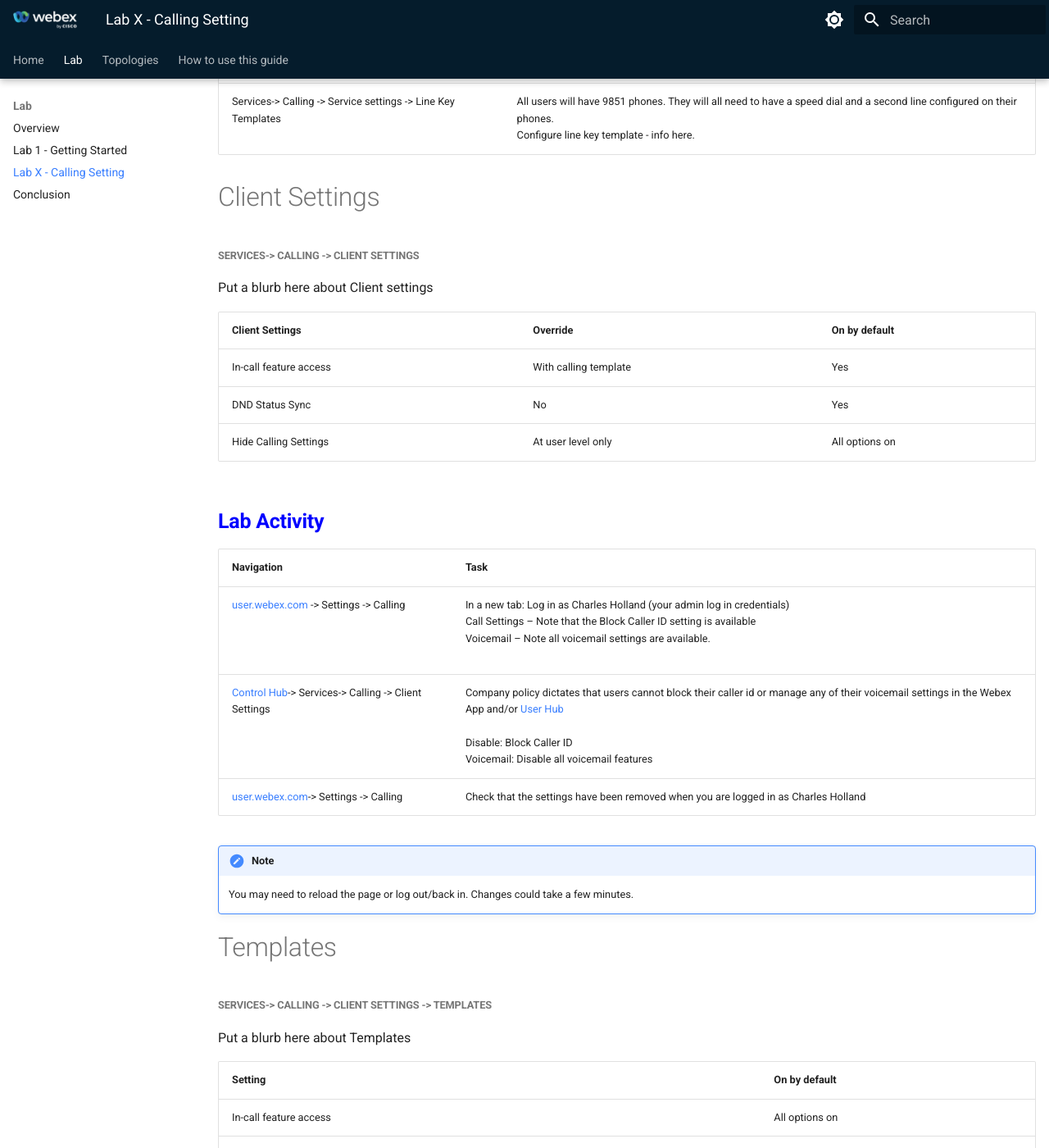
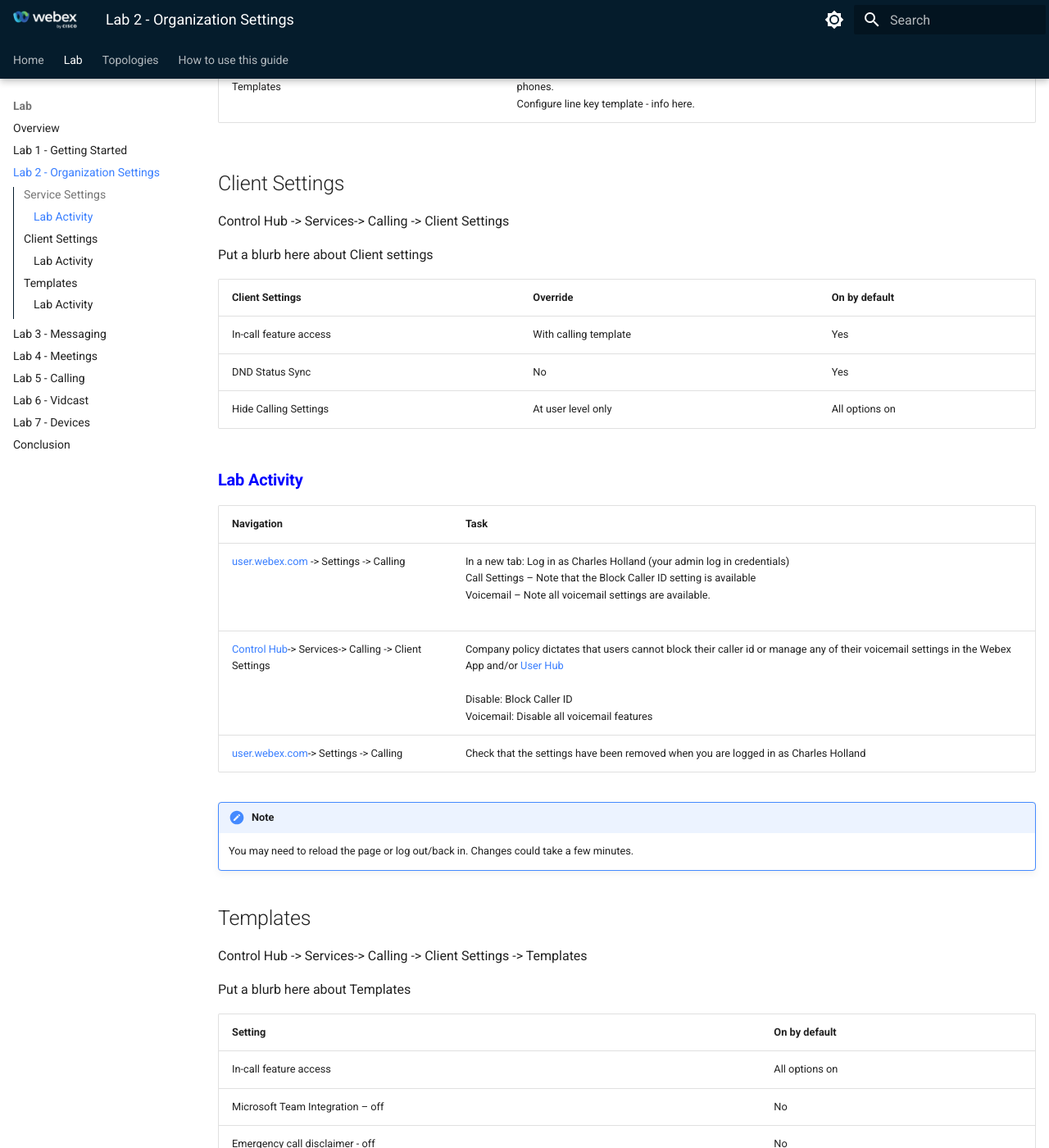
Before and after one commit to WebexCC-SA/LAB-1111, an MkDocs documentation site: the page built from docs/Lab2_Organization Settings.md, in a window 1280 px wide and 1400 px high, scrolled down 687 px. Shown: the whole window at 82% size. Built offline with MkDocs 1.6.1 and Material for MkDocs 9.7.7, drawn with Linux system fonts in a browser that asks for light colours; some of the changed lines change nothing that is shown; some of the changed text lies outside the part shown.

Commit message:
adding labs

```diff
--- a/docs/LabX_Calling_Settings .md
+++ b/docs/Lab2_Organization Settings.md
@@ -1,8 +1,9 @@
 # Lab X- Calling Settings
 
 
-#Service Settings
-#####Control Hub->Services-> Calling -> Service Settings
+##Service Settings
+Control Hub -> Services -> Calling -> Service Settings
+
 Put a blurb here about service settings
 
 | Service Settings| Can Override | On by Default |
@@ -11,14 +12,15 @@
 | Manage User Calling Data – point out a couple of simple things to edit in the bulk file | Yes, with CSV | N/A |
 | Device Line Key templates- Create line key for 9851 to use later when we add devices | With device template | N/A |
 
-##<span style="color:blue"><b>Lab Activity</span></b>
+###<span style="color:blue"><b>Lab Activity</span></b>
 |Control Hub Navigation|Task|
 | --- | --- |
 | Services-> Calling-> Service settings-> Voicemail | IT security policies dictate that voicemail passwords be reset at a regular interval.<br>Set the number of days after which passcode expires to 30 |
 |Services-> Calling -> Service settings -> Line Key Templates | All users will have 9851 phones. They will all need to have a speed dial and a second line configured on their phones. <br> Configure line key template - info here.|
 
-#Client Settings
-#####Services-> Calling -> Client Settings
+##Client Settings
+Control Hub -> Services-> Calling -> Client Settings
+
 Put a blurb here about Client settings
 
 | Client Settings | Override | On by default |
@@ -28,7 +30,7 @@
 | Hide Calling Settings | At user level only | All options on |
 
 
-##<span style="color:blue"><b>Lab Activity</span></b>
+###<span style="color:blue"><b>Lab Activity</span></b>
 
 | Navigation| Task |
 |---|---|
@@ -38,8 +40,9 @@
 !!! note
     You may need to reload the page or log out/back in. Changes could take a few minutes.
 
-#Templates
-#####Services-> Calling -> Client Settings -> Templates
+##Templates
+Control Hub -> Services-> Calling -> Client Settings -> Templates
+
 Put a blurb here about Templates
 
 | Setting| On by default |
@@ -48,7 +51,7 @@
 | Microsoft Team Integration – off | No |
 | Emergency call disclaimer - off | No |
 
-##<span style="color:blue"><b>Lab Activity</span></b>
+###<span style="color:blue"><b>Lab Activity</span></b>
 
 | Navigation| Task |
 |---|---|
--- /dev/null
+++ b/docs/Lab3_Messaging.md
@@ -0,0 +1,58 @@
+# Lab X- Calling Settings
+
+
+##Service Settings
+Control Hub -> Services -> Calling -> Service Settings
+
+Put a blurb here about service settings
+
+| Service Settings| Can Override | On by Default |
+|---|---|---|
+| Voicemail – defaults for voicemail forwarding/deletion/passcodes | No |Default Setting|
+| Manage User Calling Data – point out a couple of simple things to edit in the bulk file | Yes, with CSV | N/A |
+| Device Line Key templates- Create line key for 9851 to use later when we add devices | With device template | N/A |
+
+###<span style="color:blue"><b>Lab Activity</span></b>
+|Control Hub Navigation|Task|
+| --- | --- |
+| Services-> Calling-> Service settings-> Voicemail | IT security policies dictate that voicemail passwords be reset at a regular interval.<br>Set the number of days after which passcode expires to 30 |
+|Services-> Calling -> Service settings -> Line Key Templates | All users will have 9851 phones. They will all need to have a speed dial and a second line configured on their phones. <br> Configure line key template - info here.|
+
+##Client Settings
+Control Hub -> Services-> Calling -> Client Settings
+
+Put a blurb here about Client settings
+
+| Client Settings | Override | On by default |
+|---|---|---|
+| In-call feature access | With calling template | Yes |
+| DND Status Sync | No | Yes |
+| Hide Calling Settings | At user level only | All options on |
+
+
+###<span style="color:blue"><b>Lab Activity</span></b>
+
+| Navigation| Task |
+|---|---|
+|[user.webex.com](https://user.webex.com) -> Settings -> Calling| In a new tab: Log in as Charles Holland (your admin log in credentials)<br>Call Settings – Note that the Block Caller ID setting is available<br>Voicemail – Note all voicemail settings are available.<br> <br>|
+|[Control Hub](https://admin.webex.com)-> Services-> Calling -> Client Settings| Company policy dictates that users cannot block their caller id or manage any of their voicemail settings in the Webex App and/or [User Hub](https://user.webex.com)<br><br>Disable: Block Caller ID<br>Voicemail: Disable all voicemail features|
+|[user.webex.com](https://user.webex.com)-> Settings -> Calling|Check that the settings have been removed when you are logged in as Charles Holland
+!!! note
+    You may need to reload the page or log out/back in. Changes could take a few minutes.
+
+##Templates
+Control Hub -> Services-> Calling -> Client Settings -> Templates
+
+Put a blurb here about Templates
+
+| Setting| On by default |
+|---|---|
+| In-call feature access | All options on |
+| Microsoft Team Integration – off | No |
+| Emergency call disclaimer - off | No |
+
+###<span style="color:blue"><b>Lab Activity</span></b>
+
+| Navigation| Task |
+|---|---|
+| Control Hub->Services-> Calling-> Client settings-> Templates -> Create template | XYZ group should not be able to share content or request/give remote control of shared content.<ol><li>Template name: Disable Sharing</li><li>Disable<ol><li>Request remote control</li><li>Give remote control</li><li>Screen sharing</li></ol></li><li>Apply template to XYZ group</li></ol>
--- /dev/null
+++ b/docs/Lab4_Meetings.md
@@ -0,0 +1,58 @@
+# Lab X- Calling Settings
+
+
+##Service Settings
+Control Hub -> Services -> Calling -> Service Settings
+
+Put a blurb here about service settings
+
+| Service Settings| Can Override | On by Default |
+|---|---|---|
+| Voicemail – defaults for voicemail forwarding/deletion/passcodes | No |Default Setting|
+| Manage User Calling Data – point out a couple of simple things to edit in the bulk file | Yes, with CSV | N/A |
+| Device Line Key templates- Create line key for 9851 to use later when we add devices | With device template | N/A |
+
+###<span style="color:blue"><b>Lab Activity</span></b>
+|Control Hub Navigation|Task|
+| --- | --- |
+| Services-> Calling-> Service settings-> Voicemail | IT security policies dictate that voicemail passwords be reset at a regular interval.<br>Set the number of days after which passcode expires to 30 |
+|Services-> Calling -> Service settings -> Line Key Templates | All users will have 9851 phones. They will all need to have a speed dial and a second line configured on their phones. <br> Configure line key template - info here.|
+
+##Client Settings
+Control Hub -> Services-> Calling -> Client Settings
+
+Put a blurb here about Client settings
+
+| Client Settings | Override | On by default |
+|---|---|---|
+| In-call feature access | With calling template | Yes |
+| DND Status Sync | No | Yes |
+| Hide Calling Settings | At user level only | All options on |
+
+
+###<span style="color:blue"><b>Lab Activity</span></b>
+
+| Navigation| Task |
+|---|---|
+|[user.webex.com](https://user.webex.com) -> Settings -> Calling| In a new tab: Log in as Charles Holland (your admin log in credentials)<br>Call Settings – Note that the Block Caller ID setting is available<br>Voicemail – Note all voicemail settings are available.<br> <br>|
+|[Control Hub](https://admin.webex.com)-> Services-> Calling -> Client Settings| Company policy dictates that users cannot block their caller id or manage any of their voicemail settings in the Webex App and/or [User Hub](https://user.webex.com)<br><br>Disable: Block Caller ID<br>Voicemail: Disable all voicemail features|
+|[user.webex.com](https://user.webex.com)-> Settings -> Calling|Check that the settings have been removed when you are logged in as Charles Holland
+!!! note
+    You may need to reload the page or log out/back in. Changes could take a few minutes.
+
+##Templates
+Control Hub -> Services-> Calling -> Client Settings -> Templates
+
+Put a blurb here about Templates
+
+| Setting| On by default |
+|---|---|
+| In-call feature access | All options on |
+| Microsoft Team Integration – off | No |
+| Emergency call disclaimer - off | No |
+
+###<span style="color:blue"><b>Lab Activity</span></b>
+
+| Navigation| Task |
+|---|---|
+| Control Hub->Services-> Calling-> Client settings-> Templates -> Create template | XYZ group should not be able to share content or request/give remote control of shared content.<ol><li>Template name: Disable Sharing</li><li>Disable<ol><li>Request remote control</li><li>Give remote control</li><li>Screen sharing</li></ol></li><li>Apply template to XYZ group</li></ol>
--- /dev/null
+++ b/docs/Lab5_Calling.md
@@ -0,0 +1,58 @@
+# Lab X- Calling Settings
+
+
+##Service Settings
+Control Hub -> Services -> Calling -> Service Settings
+
+Put a blurb here about service settings
+
+| Service Settings| Can Override | On by Default |
+|---|---|---|
+| Voicemail – defaults for voicemail forwarding/deletion/passcodes | No |Default Setting|
+| Manage User Calling Data – point out a couple of simple things to edit in the bulk file | Yes, with CSV | N/A |
+| Device Line Key templates- Create line key for 9851 to use later when we add devices | With device template | N/A |
+
+###<span style="color:blue"><b>Lab Activity</span></b>
+|Control Hub Navigation|Task|
+| --- | --- |
+| Services-> Calling-> Service settings-> Voicemail | IT security policies dictate that voicemail passwords be reset at a regular interval.<br>Set the number of days after which passcode expires to 30 |
+|Services-> Calling -> Service settings -> Line Key Templates | All users will have 9851 phones. They will all need to have a speed dial and a second line configured on their phones. <br> Configure line key template - info here.|
+
+##Client Settings
+Control Hub -> Services-> Calling -> Client Settings
+
+Put a blurb here about Client settings
+
+| Client Settings | Override | On by default |
+|---|---|---|
+| In-call feature access | With calling template | Yes |
+| DND Status Sync | No | Yes |
+| Hide Calling Settings | At user level only | All options on |
+
+
+###<span style="color:blue"><b>Lab Activity</span></b>
+
+| Navigation| Task |
+|---|---|
+|[user.webex.com](https://user.webex.com) -> Settings -> Calling| In a new tab: Log in as Charles Holland (your admin log in credentials)<br>Call Settings – Note that the Block Caller ID setting is available<br>Voicemail – Note all voicemail settings are available.<br> <br>|
+|[Control Hub](https://admin.webex.com)-> Services-> Calling -> Client Settings| Company policy dictates that users cannot block their caller id or manage any of their voicemail settings in the Webex App and/or [User Hub](https://user.webex.com)<br><br>Disable: Block Caller ID<br>Voicemail: Disable all voicemail features|
+|[user.webex.com](https://user.webex.com)-> Settings -> Calling|Check that the settings have been removed when you are logged in as Charles Holland
+!!! note
+    You may need to reload the page or log out/back in. Changes could take a few minutes.
+
+##Templates
+Control Hub -> Services-> Calling -> Client Settings -> Templates
+
+Put a blurb here about Templates
+
+| Setting| On by default |
+|---|---|
+| In-call feature access | All options on |
+| Microsoft Team Integration – off | No |
+| Emergency call disclaimer - off | No |
+
+###<span style="color:blue"><b>Lab Activity</span></b>
+
+| Navigation| Task |
+|---|---|
+| Control Hub->Services-> Calling-> Client settings-> Templates -> Create template | XYZ group should not be able to share content or request/give remote control of shared content.<ol><li>Template name: Disable Sharing</li><li>Disable<ol><li>Request remote control</li><li>Give remote control</li><li>Screen sharing</li></ol></li><li>Apply template to XYZ group</li></ol>
--- /dev/null
+++ b/docs/Lab6_Vidcast.md
@@ -0,0 +1,58 @@
+# Lab X- Calling Settings
+
+
+##Service Settings
+Control Hub -> Services -> Calling -> Service Settings
+
+Put a blurb here about service settings
+
+| Service Settings| Can Override | On by Default |
+|---|---|---|
+| Voicemail – defaults for voicemail forwarding/deletion/passcodes | No |Default Setting|
+| Manage User Calling Data – point out a couple of simple things to edit in the bulk file | Yes, with CSV | N/A |
+| Device Line Key templates- Create line key for 9851 to use later when we add devices | With device template | N/A |
+
+###<span style="color:blue"><b>Lab Activity</span></b>
+|Control Hub Navigation|Task|
+| --- | --- |
+| Services-> Calling-> Service settings-> Voicemail | IT security policies dictate that voicemail passwords be reset at a regular interval.<br>Set the number of days after which passcode expires to 30 |
+|Services-> Calling -> Service settings -> Line Key Templates | All users will have 9851 phones. They will all need to have a speed dial and a second line configured on their phones. <br> Configure line key template - info here.|
+
+##Client Settings
+Control Hub -> Services-> Calling -> Client Settings
+
+Put a blurb here about Client settings
+
+| Client Settings | Override | On by default |
+|---|---|---|
+| In-call feature access | With calling template | Yes |
+| DND Status Sync | No | Yes |
+| Hide Calling Settings | At user level only | All options on |
+
+
+###<span style="color:blue"><b>Lab Activity</span></b>
+
+| Navigation| Task |
+|---|---|
+|[user.webex.com](https://user.webex.com) -> Settings -> Calling| In a new tab: Log in as Charles Holland (your admin log in credentials)<br>Call Settings – Note that the Block Caller ID setting is available<br>Voicemail – Note all voicemail settings are available.<br> <br>|
+|[Control Hub](https://admin.webex.com)-> Services-> Calling -> Client Settings| Company policy dictates that users cannot block their caller id or manage any of their voicemail settings in the Webex App and/or [User Hub](https://user.webex.com)<br><br>Disable: Block Caller ID<br>Voicemail: Disable all voicemail features|
+|[user.webex.com](https://user.webex.com)-> Settings -> Calling|Check that the settings have been removed when you are logged in as Charles Holland
+!!! note
+    You may need to reload the page or log out/back in. Changes could take a few minutes.
+
+##Templates
+Control Hub -> Services-> Calling -> Client Settings -> Templates
+
+Put a blurb here about Templates
+
+| Setting| On by default |
+|---|---|
+| In-call feature access | All options on |
+| Microsoft Team Integration – off | No |
+| Emergency call disclaimer - off | No |
+
+###<span style="color:blue"><b>Lab Activity</span></b>
+
+| Navigation| Task |
+|---|---|
+| Control Hub->Services-> Calling-> Client settings-> Templates -> Create template | XYZ group should not be able to share content or request/give remote control of shared content.<ol><li>Template name: Disable Sharing</li><li>Disable<ol><li>Request remote control</li><li>Give remote control</li><li>Screen sharing</li></ol></li><li>Apply template to XYZ group</li></ol>
--- /dev/null
+++ b/docs/Lab7_Devices.md
@@ -0,0 +1,58 @@
+# Lab X- Calling Settings
+
+
+##Service Settings
+Control Hub -> Services -> Calling -> Service Settings
+
+Put a blurb here about service settings
+
+| Service Settings| Can Override | On by Default |
+|---|---|---|
+| Voicemail – defaults for voicemail forwarding/deletion/passcodes | No |Default Setting|
+| Manage User Calling Data – point out a couple of simple things to edit in the bulk file | Yes, with CSV | N/A |
+| Device Line Key templates- Create line key for 9851 to use later when we add devices | With device template | N/A |
+
+###<span style="color:blue"><b>Lab Activity</span></b>
+|Control Hub Navigation|Task|
+| --- | --- |
+| Services-> Calling-> Service settings-> Voicemail | IT security policies dictate that voicemail passwords be reset at a regular interval.<br>Set the number of days after which passcode expires to 30 |
+|Services-> Calling -> Service settings -> Line Key Templates | All users will have 9851 phones. They will all need to have a speed dial and a second line configured on their phones. <br> Configure line key template - info here.|
+
+##Client Settings
+Control Hub -> Services-> Calling -> Client Settings
+
+Put a blurb here about Client settings
+
+| Client Settings | Override | On by default |
+|---|---|---|
+| In-call feature access | With calling template | Yes |
+| DND Status Sync | No | Yes |
+| Hide Calling Settings | At user level only | All options on |
+
+
+###<span style="color:blue"><b>Lab Activity</span></b>
+
+| Navigation| Task |
+|---|---|
+|[user.webex.com](https://user.webex.com) -> Settings -> Calling| In a new tab: Log in as Charles Holland (your admin log in credentials)<br>Call Settings – Note that the Block Caller ID setting is available<br>Voicemail – Note all voicemail settings are available.<br> <br>|
+|[Control Hub](https://admin.webex.com)-> Services-> Calling -> Client Settings| Company policy dictates that users cannot block their caller id or manage any of their voicemail settings in the Webex App and/or [User Hub](https://user.webex.com)<br><br>Disable: Block Caller ID<br>Voicemail: Disable all voicemail features|
+|[user.webex.com](https://user.webex.com)-> Settings -> Calling|Check that the settings have been removed when you are logged in as Charles Holland
+!!! note
+    You may need to reload the page or log out/back in. Changes could take a few minutes.
+
+##Templates
+Control Hub -> Services-> Calling -> Client Settings -> Templates
+
+Put a blurb here about Templates
+
+| Setting| On by default |
+|---|---|
+| In-call feature access | All options on |
+| Microsoft Team Integration – off | No |
+| Emergency call disclaimer - off | No |
+
+###<span style="color:blue"><b>Lab Activity</span></b>
+
+| Navigation| Task |
+|---|---|
+| Control Hub->Services-> Calling-> Client settings-> Templates -> Create template | XYZ group should not be able to share content or request/give remote control of shared content.<ol><li>Template name: Disable Sharing</li><li>Disable<ol><li>Request remote control</li><li>Give remote control</li><li>Screen sharing</li></ol></li><li>Apply template to XYZ group</li></ol>
--- a/mkdocs.yml
+++ b/mkdocs.yml
@@ -89,7 +89,12 @@
   - Lab:
       - Overview: overview.md
       - Lab 1 - Getting Started: lab1_getting_started.md
-      - Lab X - Calling Setting : LabX_Calling_Settings .md
+      - Lab 2 - Organization Settings: Lab2_Organization Settings.md
+      - Lab 3 - Messaging : Lab3_Messaging.md
+      - Lab 4 - Meetings : Lab4_Meetings.md
+      - Lab 5 - Calling : Lab5_Calling.md
+      - Lab 6 - Vidcast: Lab6_Vidcast.md
+      - Lab 7 - Devices: Lab7_Devices.md
       - Conclusion: conclusion.md
   - Topologies: topologies.md
   - How to use this guide:
```
